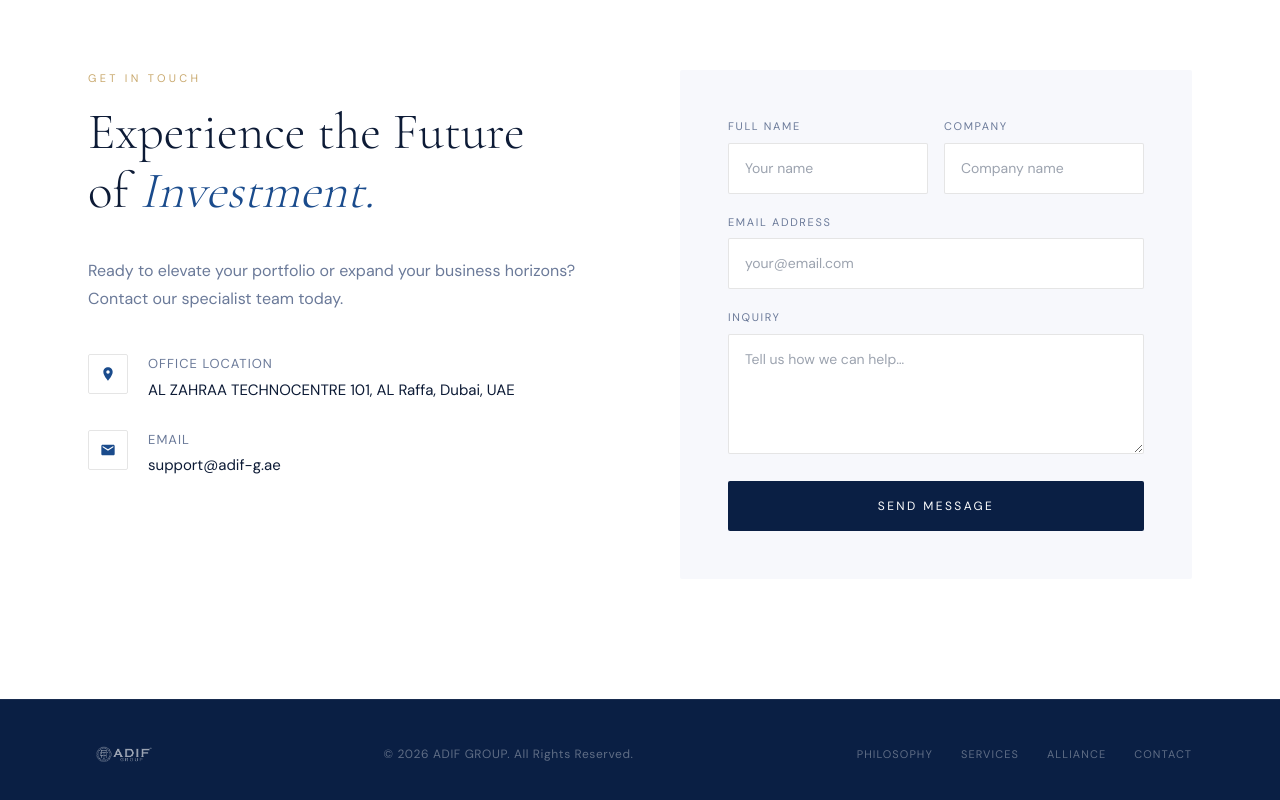
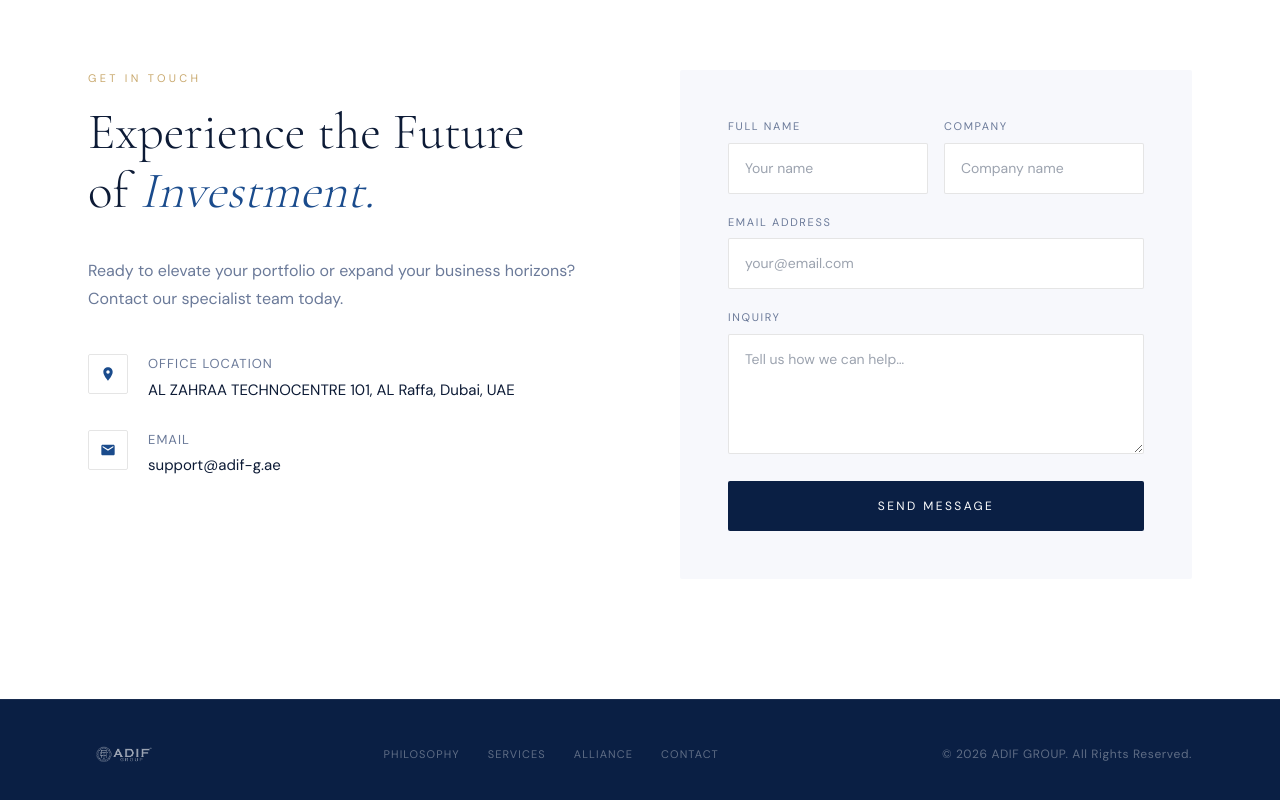
Before and after one commit to realsbd/ADIF, a Next.js app: page / in a window 1280 px wide. Shown: the part 5652-6452 px from the top of the page. Built offline with nearby package versions, Linux system fonts and the light colour scheme.

Commit message:
footer adjusted

```diff
--- a/app/components/Footer.tsx
+++ b/app/components/Footer.tsx
@@ -3,18 +3,18 @@
     <footer className="bg-blue-deep py-10 border-t border-white/[0.06]">
       <div className="max-w-[1200px] mx-auto px-12 max-[900px]:px-6">
         <div className="flex items-center justify-between flex-wrap gap-5 max-[900px]:flex-col max-[900px]:text-center">
+
+          {/* Logo — hidden on mobile */}
           {/* eslint-disable-next-line @next/next/no-img-element */}
           <img
             src="/logo_adif.PNG"
             alt="ADIF GROUP"
             className="h-7 opacity-60"
             style={{ filter: 'brightness(0) invert(1)' }}
-            // increase size of the logo
           />
-          <p className="text-[12px] text-white/35 tracking-[0.05em]">
-            © 2026 ADIF GROUP. All Rights Reserved.
-          </p>
-          <div className="flex gap-7">
+
+          {/* Nav links — order-1 on mobile so they appear above copyright */}
+          <div className="flex flex-wrap justify-center gap-7 max-[900px]:order-1">
             {[['#philosophy','Philosophy'],['#services','Services'],['#alliance','Alliance'],['#contact','Contact']].map(([href, label]) => (
               <a
                 key={href}
@@ -25,6 +25,12 @@
               </a>
             ))}
           </div>
+
+          {/* Copyright — order-2 on mobile so it appears below links */}
+          <p className="text-[12px] text-white/35 tracking-[0.05em] max-[900px]:order-2">
+            © 2026 ADIF GROUP. All Rights Reserved.
+          </p>
+
         </div>
       </div>
     </footer>
```
